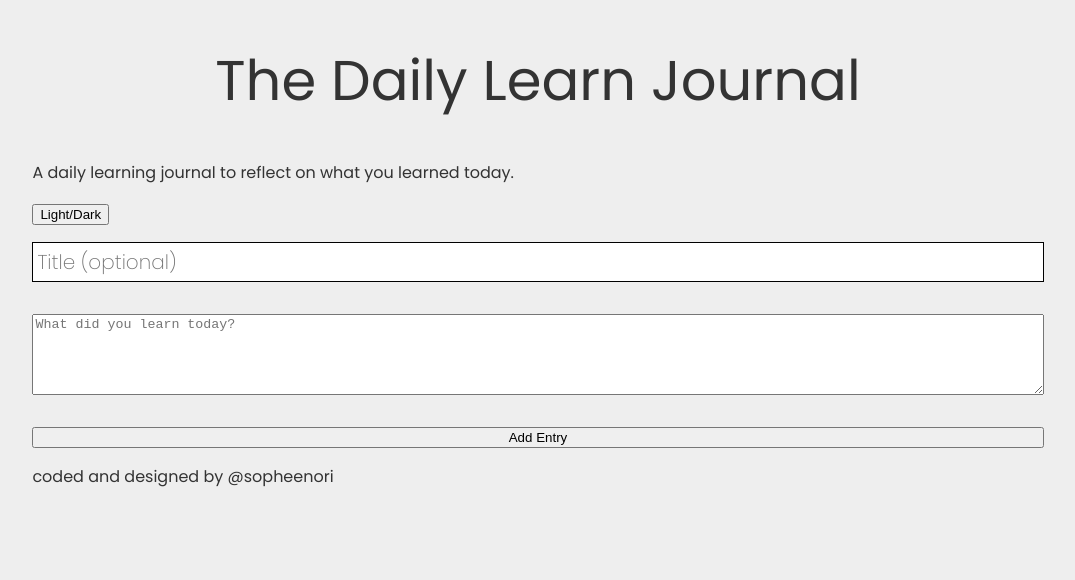
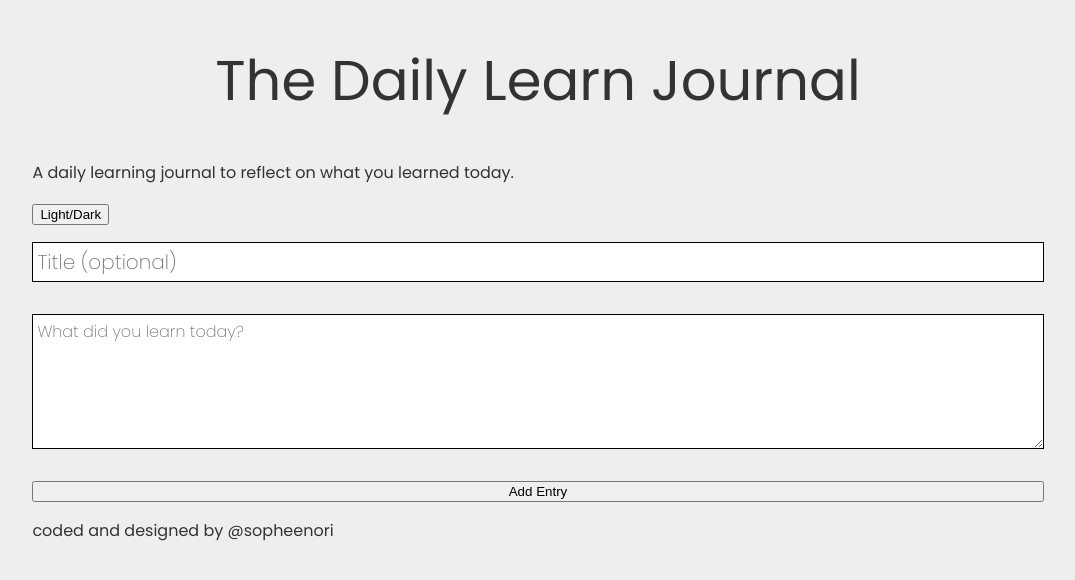
Before and after one commit to zofienora/learn-journal-v1, a React (Vite) app: page / in a window 1280 px wide. Shown: the top 580 px of the page, without its empty margins (102-1177 px from the left). Built offline with nearby package versions, Linux system fonts and the light colour scheme.

Commit message:
changed styles

```diff
--- a/src/App.css
+++ b/src/App.css
@@ -20,4 +20,10 @@
 
 }
 
-.entry-content {}
+.entry-content {
+  border: .5px solid black;
+  padding: .25rem .25rem;
+  font-family:'Poppins', sans-serif;
+  font-size: 1rem;
+  font-weight: 200;
+}
```
